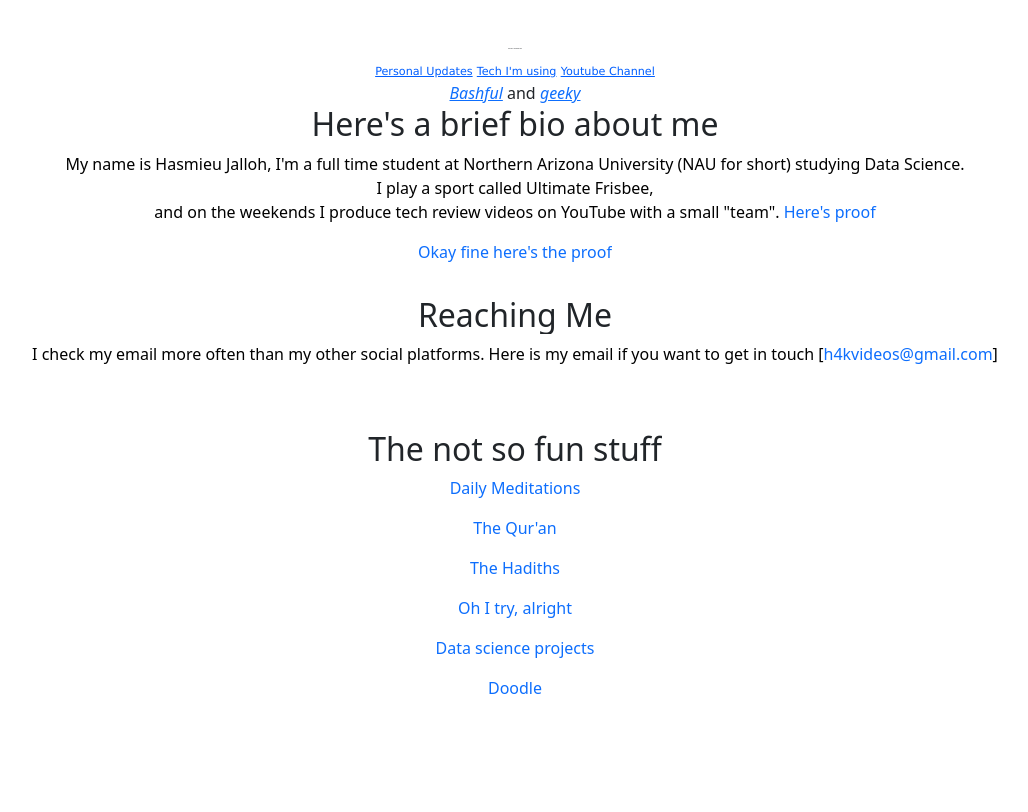
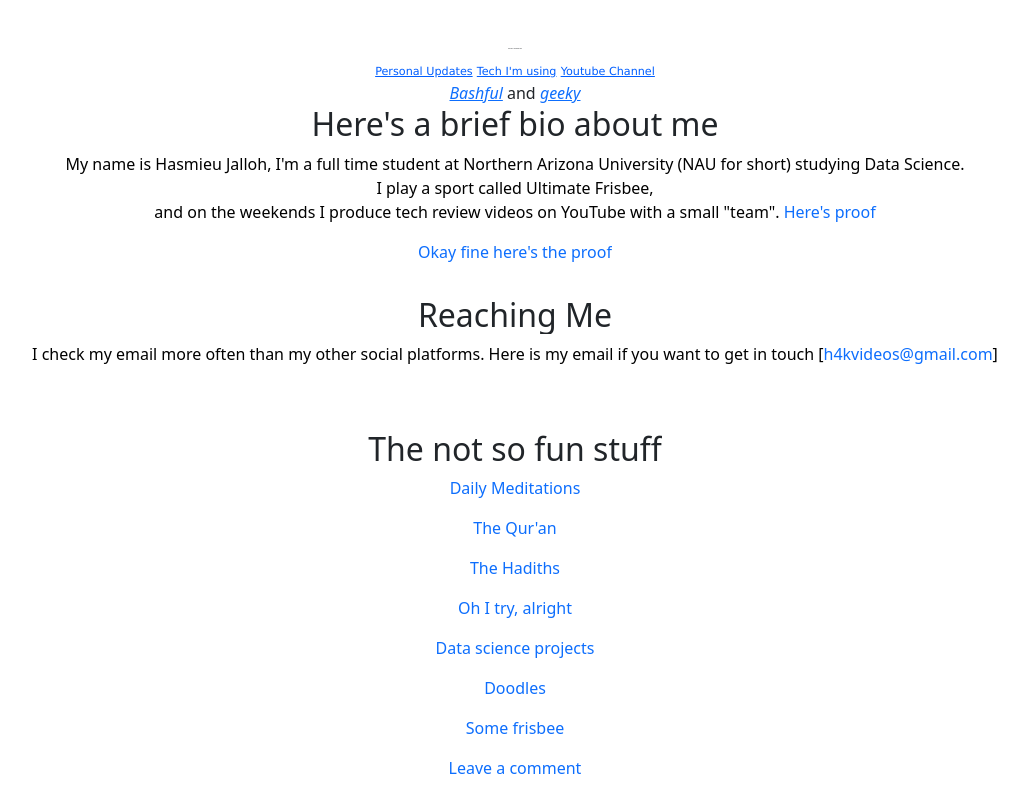
Before and after one commit to hasbjay/hasbjay.github.io, a plain HTML site: page index.html in a window 1280 px wide. Shown: the whole page, without its empty margins (125-1153 px from the left). Drawn offline with nearby package versions, Linux system fonts and the light colour scheme.

Commit message:
testing again

```diff
--- a/index.html
+++ b/index.html
@@ -37,8 +37,9 @@
       <p><a href="">The Hadiths</a></p>
       <p><a href="">Oh I try, alright</a></p>
       <p><a href="">Data science projects</a></p>
-      <p><a href="">Doodle</a></p>
-
+      <p><a href="">Doodles</a></p>
+      <p><a href="">Some frisbee</a></p>
+      <p><a href="">Leave a comment</a></p>
       </div>
     <script src="script.js"></script>
     <script src="https://kit.fontawesome.com/abbf2bfb99.js" crossorigin="anonymous"></script>
```
